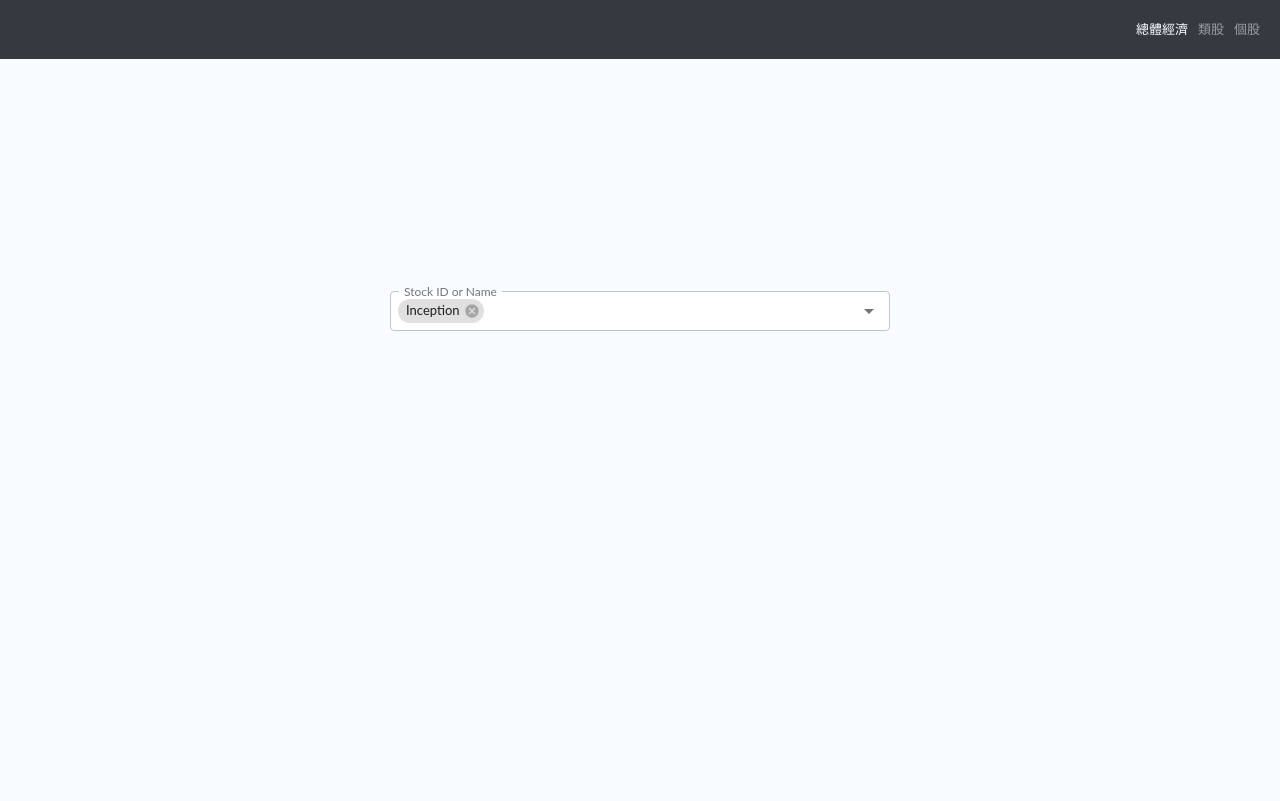
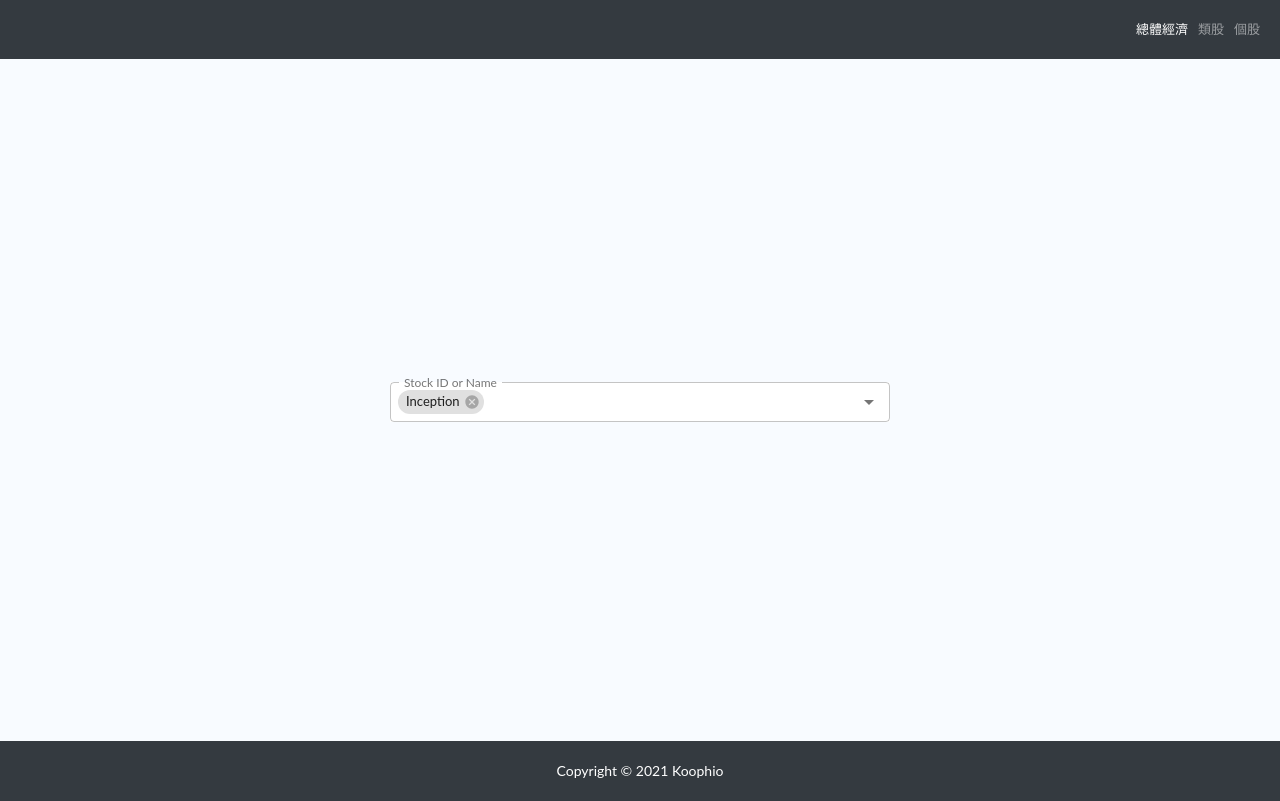
Before and after one commit to ken556621/stock-client, a Next.js app: page / in a window 1280 px wide. Built offline with nearby package versions, Linux system fonts and the light colour scheme.

Commit message:
Add footer

```diff
--- /dev/null
+++ b/components/footer/Footer.js
@@ -0,0 +1,23 @@
+import { makeStyles } from "@material-ui/core/styles";
+
+
+const useFooterStyles = makeStyles((theme) => ({
+    container: {
+        padding: theme.spacing(4),
+        textAlign: "center",
+        backgroundColor: "#343a40",
+        color: "#fff"
+    }
+}));
+
+const Footer = () => {
+    const classes = useFooterStyles();
+
+    return (
+        <div className={classes.container}>
+            Copyright © 2021 Koophio
+        </div>
+    )
+};
+
+export default Footer;
--- a/pages/_app.js
+++ b/pages/_app.js
@@ -12,7 +12,7 @@ import theme from "@/theme/theme";
 const MetaInfo = () => {
   return (
     <Head>
-      <title>Stock Searching</title>
+      <title>Koophio</title>
       <link rel="icon" href="/favicon.ico" />
     </Head>
   )
--- a/pages/index.js
+++ b/pages/index.js
@@ -1,19 +1,20 @@
 
 import { makeStyles } from "@material-ui/core/styles";
 
+import StockSearchBar from "@/components/searchInput/StockSearchBar";
 import NavigationBar from "@/components/navBar/NavigationBar";
-import StockSearchBar from "@/components/searchInput/StockSearchBar";
+import Footer from "@/components/footer/Footer";
 
 const useHomeStyles = makeStyles(theme => ({
   root: {
     position: "relative",
-    minHeight: 550
+    minHeight: "100vh"
   },
   searchBarRoot: {
     display: "flex",
     justifyContent: "center",
     alignItems: "center",
-    height: 500
+    minHeight: "calc(100vh - 118px)"
   }
 }))
 
@@ -26,6 +27,7 @@ const Home = () => {
       <div className={classes.searchBarRoot}>
         <StockSearchBar />
       </div>
+      <Footer />
     </div>
   )
 };
```
